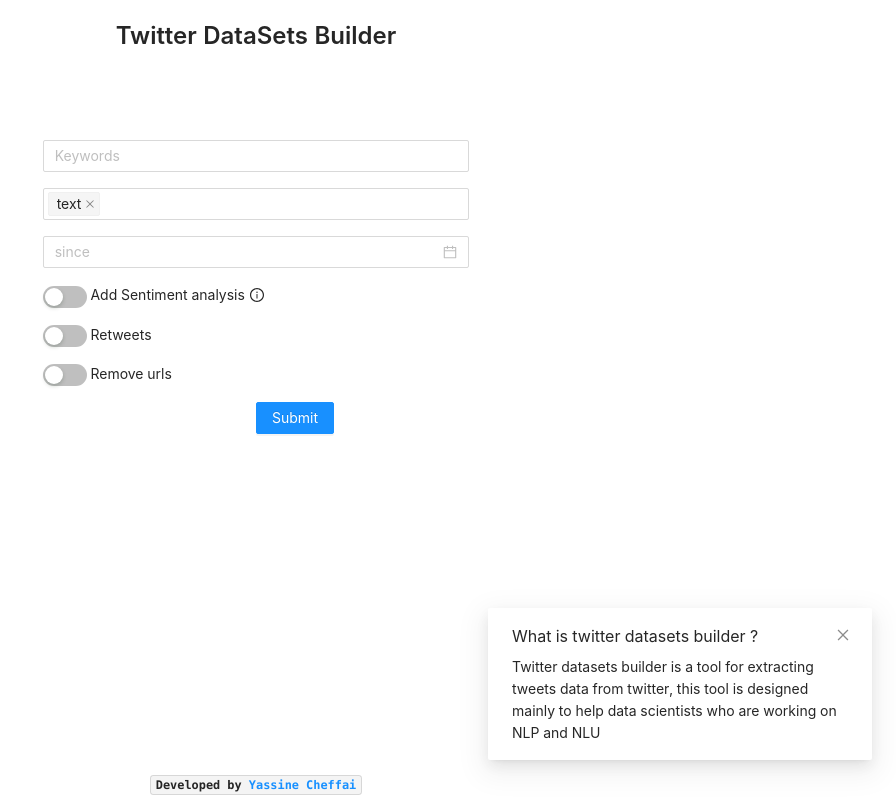
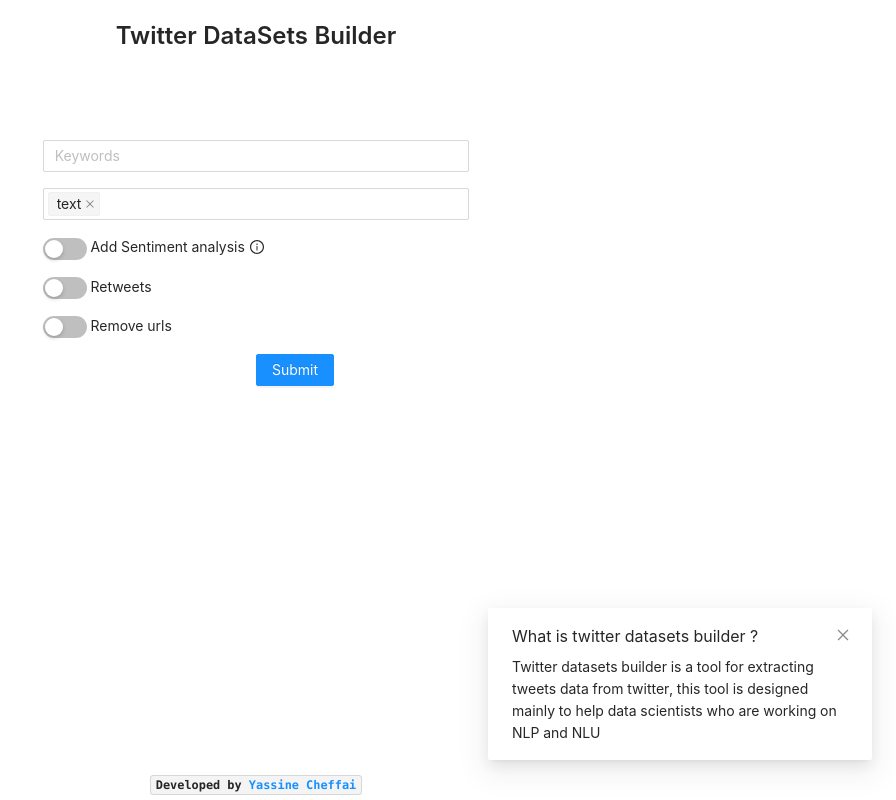
Before and after one commit to Yassine-cheffai/datasets-generator, a React (Create React App) app: page / in a window 1280 px wide. Shown: the whole page, without its empty margins (384-1280 px from the left). Built offline with nearby package versions, Linux system fonts and the light colour scheme.

Commit message:
remove since and use var env for backend url

```diff
--- a/src/App.tsx
+++ b/src/App.tsx
@@ -1,10 +1,9 @@
-import { Button, Col, DatePicker, Input, Row, Select, Switch, Typography, notification, Alert, Popover } from 'antd';
+import { Button, Col,  Input, Row, Select, Switch, Typography, notification, Alert, Popover } from 'antd';
 import { DownloadOutlined, InfoCircleOutlined } from '@ant-design/icons';
 import React, { useState, useEffect } from 'react';
 import { CSVLink } from "react-csv";
 import axios from 'axios';
 import './App.css';
-import moment from 'moment';
 
 const { Title, Link } = Typography;
 const { Option } = Select;
@@ -20,7 +19,6 @@ const App = () => {
 
   const [keywords, setKeywords] = useState("");
   const [fields, setFields] = useState(['text',]) // same default as the input => lang, created_at, author.screen_name, text, retweet_count
-  const [since, setSince] = useState("");
   const [polarity, setpolarity] = useState(false);
   const [retweets, setRetweets] = useState(false);
   const [removeUrls, setremoveUrls] = useState(false);
@@ -49,20 +47,18 @@ const App = () => {
   );
 
   const submit = () => {
+    console.log(process.env.BACKEND)
     if (keywords === "" ||
-        fields.length === 0 ||
-        since === "" ||
-        since > moment().format("YYYY-MM-DD")
+        fields.length === 0
       ){
       seterrorMessage("Please verify your inputs");
       setdisplayError(true);
       return
     }
     setisLoading(true)
-    axios.post(`https://twitter-data-set-builder-api.herokuapp.com/`, {
+    axios.post(process.env.BACKEND ? process.env.BACKEND : "127.0.0.1:8000", {
       keywords: keywords,
       csv_fields: fields,
-      since: since,
       polarity: polarity,
       retweets: retweets,
       remove_urls: removeUrls
@@ -120,13 +116,6 @@ const App = () => {
             onChange={event => setFields(event)}>
             {children}
           </Select>
-        </Col>
-      </Row>
-      <Row>
-        <Col span={8} offset={8} style={{ padding: '8px 0' }}>
-          <DatePicker style={{ width: '100%' }}
-            placeholder="since"
-            onChange={date => date ? setSince(date.format("YYYY-MM-DD")) : ""} />
         </Col>
       </Row>
       <Row>
```
